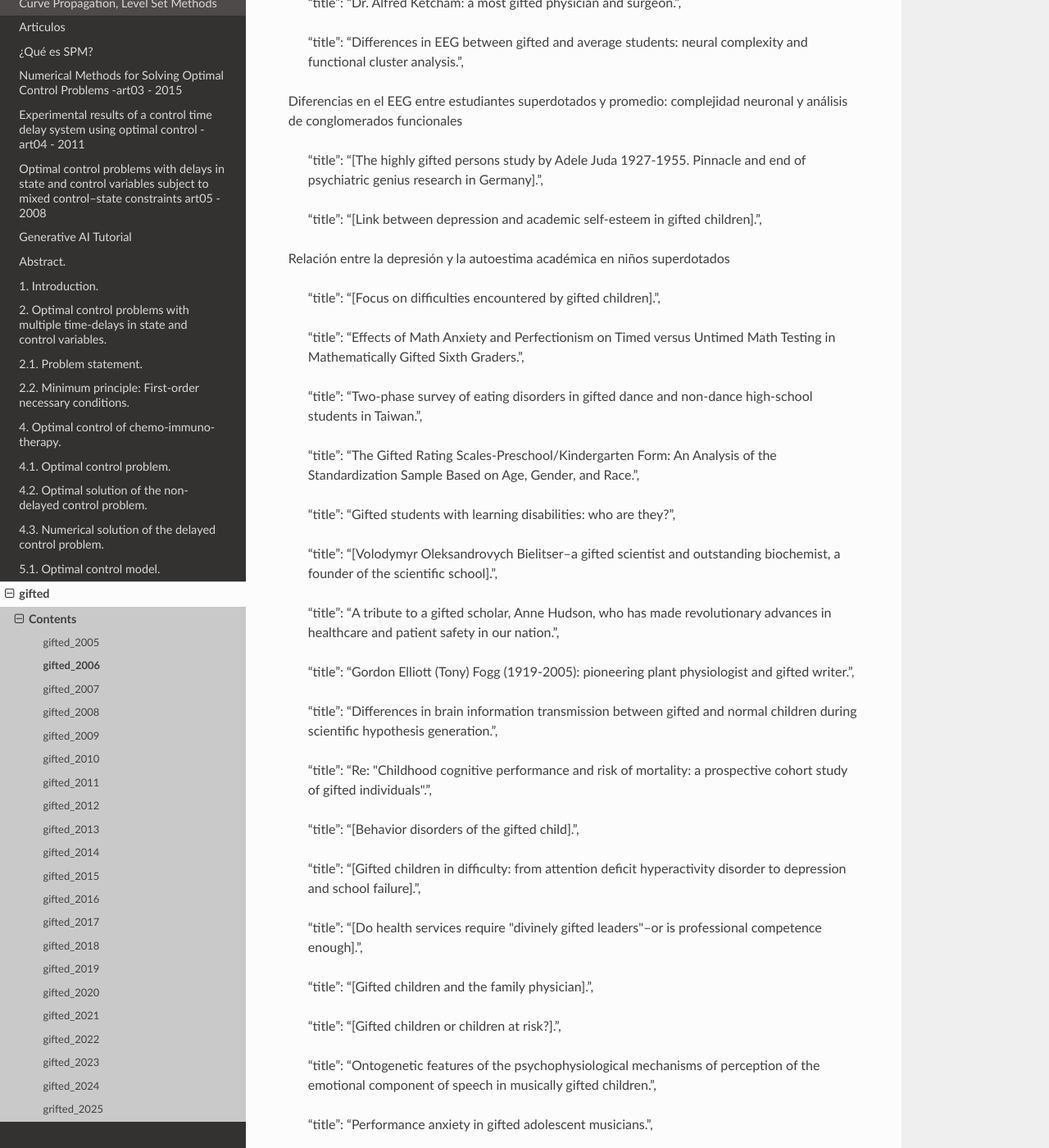
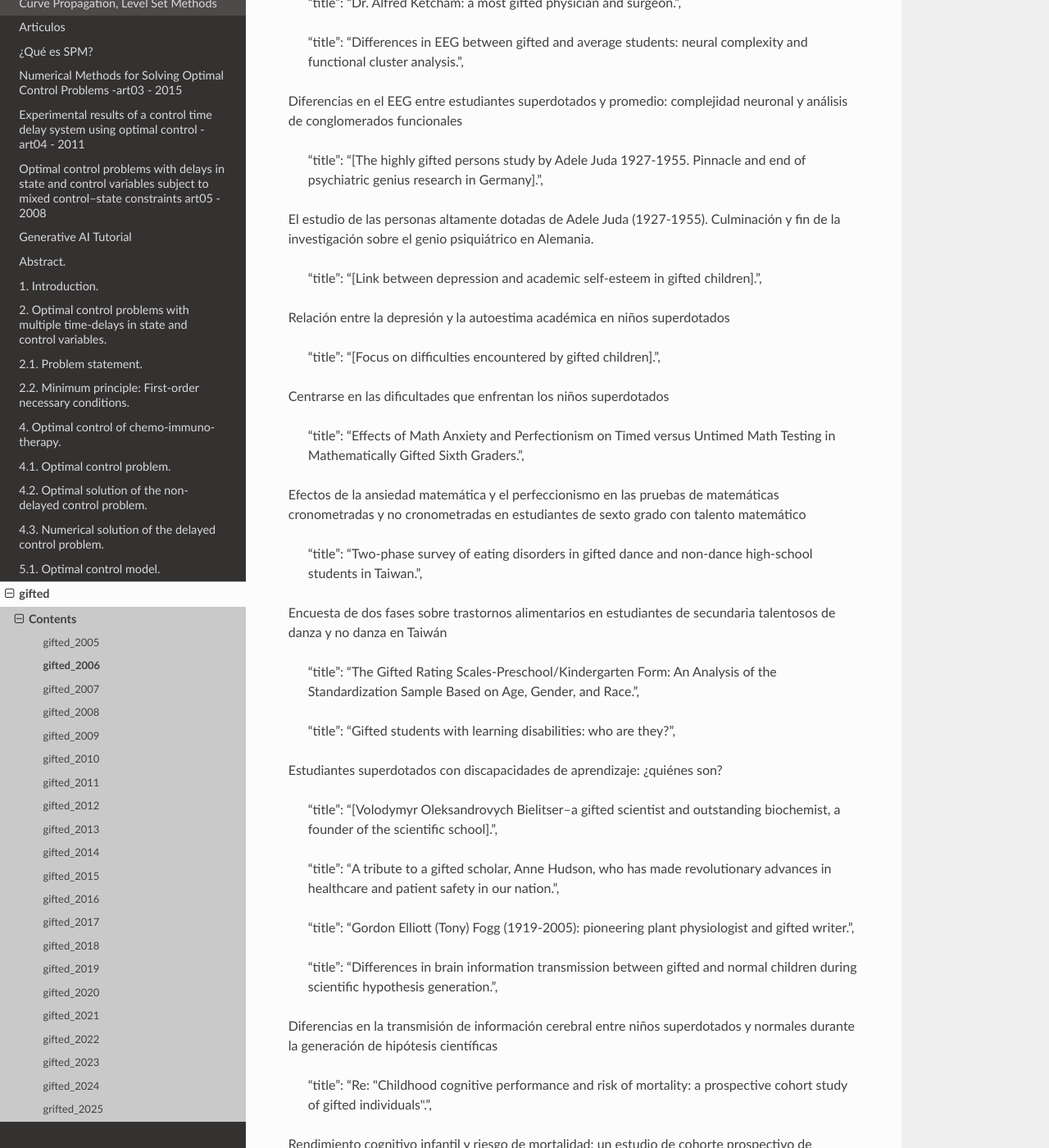
Before and after one commit to matecom57/santosg57-articulostesis, a Sphinx documentation site: the page built from docs/source/gifted/gifted_2006_title.rst, in a window 1280 px wide and 1400 px high, scrolled down 672 px. Shown: the whole window at 82% size. Built offline with Sphinx 7.4.7 and the Read the Docs theme 3.1.0, drawn with Linux system fonts in a browser that asks for light colours; some of the changed text lies outside the part shown.

Commit message:
Test comité

```diff
--- a/docs/source/gifted/gifted_2006_title.rst
+++ b/docs/source/gifted/gifted_2006_title.rst
@@ -30,39 +30,69 @@ Diferencias en el EEG entre estudiantes superdotados y promedio: complejidad neu
 
     "title": "[The highly gifted persons study by Adele Juda 1927-1955. Pinnacle and end of psychiatric genius research in Germany].",
 
+El estudio de las personas altamente dotadas de Adele Juda (1927-1955). Culminación y fin de la investigación sobre el genio
+psiquiátrico en Alemania.
+
     "title": "[Link between depression and academic self-esteem in gifted children].",
 
 Relación entre la depresión y la autoestima académica en niños superdotados
 
     "title": "[Focus on difficulties encountered by gifted children].",
 
-
+Centrarse en las dificultades que enfrentan los niños superdotados
 
     "title": "Effects of Math Anxiety and Perfectionism on Timed versus Untimed Math Testing in Mathematically Gifted Sixth Graders.",
 
+Efectos de la ansiedad matemática y el perfeccionismo en las pruebas de matemáticas cronometradas y no cronometradas en estudiantes
+de sexto grado con talento matemático
+
     "title": "Two-phase survey of eating disorders in gifted dance and non-dance high-school students in Taiwan.",
+
+Encuesta de dos fases sobre trastornos alimentarios en estudiantes de secundaria talentosos de danza y no danza en Taiwán
 
     "title": "The Gifted Rating Scales-Preschool/Kindergarten Form: An Analysis of the Standardization Sample Based on Age, Gender, and Race.",
 
+
     "title": "Gifted students with learning disabilities: who are they?",
+
+Estudiantes superdotados con discapacidades de aprendizaje: ¿quiénes son?
 
     "title": "[Volodymyr Oleksandrovych Bielitser--a gifted scientist and outstanding biochemist, a founder of the scientific school].",
 
+
+
     "title": "A tribute to a gifted scholar, Anne Hudson, who has made revolutionary advances in healthcare and patient safety in our nation.",
+
+
 
     "title": "Gordon Elliott (Tony) Fogg (1919-2005): pioneering plant physiologist and gifted writer.",
 
+
+
     "title": "Differences in brain information transmission between gifted and normal children during scientific hypothesis generation.",
+
+Diferencias en la transmisión de información cerebral entre niños superdotados y normales durante la generación de hipótesis científicas
 
     "title": "Re: \"Childhood cognitive performance and risk of mortality: a prospective cohort study of gifted individuals\".",
 
+Rendimiento cognitivo infantil y riesgo de mortalidad: un estudio de cohorte prospectivo de individuos superdotados
+
     "title": "[Behavior disorders of the gifted child].",
+
+Trastornos de conducta del niño superdotado
 
     "title": "[Gifted children in difficulty: from attention deficit hyperactivity disorder to depression and school failure].",
 
+Niños superdotados en dificultades: del trastorno por déficit de atención e hiperactividad a la depresión y el fracaso escolar
+
     "title": "[Do health services require \"divinely gifted leaders\"--or is professional competence enough].",
 
+
+
+
     "title": "[Gifted children and the family physician].",
+
+Los niños superdotados y el médico de familia
 
     "title": "[Gifted children or children at risk?].",
 
```
